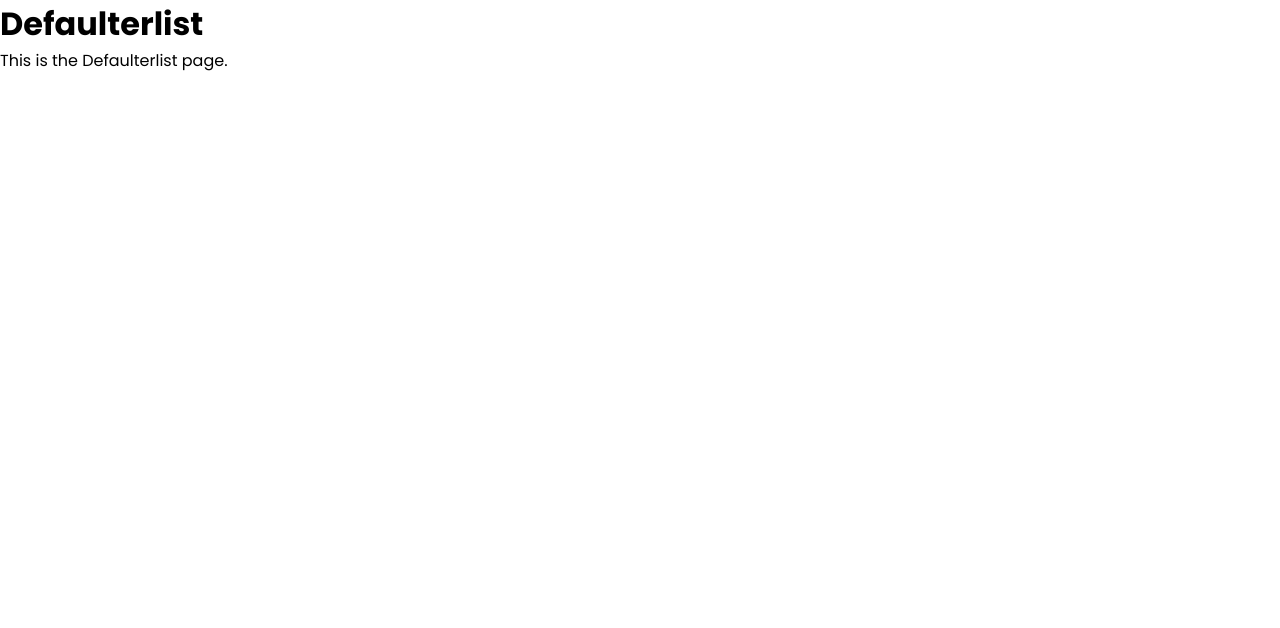
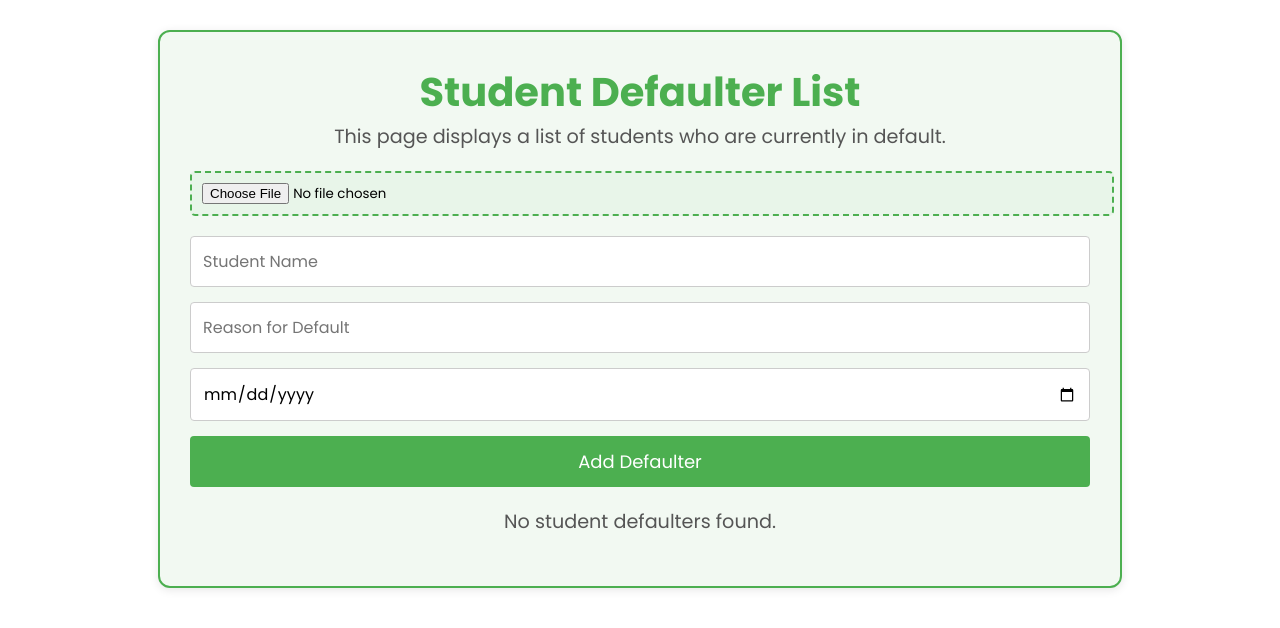
Before and after one commit to BronilKoli/Management, a React (Create React App) app in the folder frontend/: page /defaulterlist in a window 1280 px wide. Shown: the top 628 px of the page. Built offline with nearby package versions, Linux system fonts and the light colour scheme.

Commit message:
Defualter list modified css

```diff
--- a/frontend/package.json
+++ b/frontend/package.json
@@ -23,7 +23,8 @@
     "react-scripts": "5.0.1",
     "recharts": "^2.6.2",
     "redux": "^4.2.1",
-    "styled-components": "^5.3.10"
+    "styled-components": "^5.3.10",
+    "xlsx": "^0.18.5"
   },
   "scripts": {
     "start": "react-scripts start",
--- a/frontend/src/pages/admin/Defaulterlist.js
+++ b/frontend/src/pages/admin/Defaulterlist.js
@@ -1,10 +1,214 @@
-import React from 'react';
+import React, { useState } from 'react';
+import * as XLSX from 'xlsx'; // Import the xlsx library
 
 const Defaulterlist = () => {
+    const [defaulters, setDefaulters] = useState([]);
+    const [name, setName] = useState('');
+    const [reason, setReason] = useState('');
+    const [lastAction, setLastAction] = useState('');
+
+    const handleAddDefaulter = (e) => {
+        e.preventDefault();
+        if (name && reason && lastAction) {
+            const newDefaulter = {
+                id: defaulters.length + 1, // Simple ID generation
+                name,
+                reason,
+                lastAction,
+            };
+            setDefaulters([...defaulters, newDefaulter]);
+            setName('');
+            setReason('');
+            setLastAction('');
+        }
+    };
+
+    const handleFileUpload = (e) => {
+        const file = e.target.files[0];
+        if (file) {
+            const reader = new FileReader();
+            reader.onload = (event) => {
+                const data = new Uint8Array(event.target.result);
+                const workbook = XLSX.read(data, { type: 'array' });
+                const sheetName = workbook.SheetNames[0];
+                const worksheet = workbook.Sheets[sheetName];
+                const jsonData = XLSX.utils.sheet_to_json(worksheet);
+
+                const defaulterList = jsonData.map((item, index) => ({
+                    id: index + 1,
+                    name: item['Name'],           // Ensure your Excel column matches
+                    reason: item['Reason'],       // Ensure your Excel column matches
+                    lastAction: item['Date'],     // Ensure your Excel column matches
+                }));
+
+                setDefaulters(defaulterList);
+            };
+            reader.readAsArrayBuffer(file);
+        }
+    };
+
     return (
-        <div>
-            <h1>Defaulterlist</h1>
-            <p>This is the Defaulterlist page.</p>
+        <div className="defaulter-list-container">
+            <h1>Student Defaulter List</h1>
+            <p>This page displays a list of students who are currently in default.</p>
+
+            <input
+                type="file"
+                accept=".xlsx, .xls"
+                onChange={handleFileUpload}
+                className="file-upload"
+            />
+
+            <form onSubmit={handleAddDefaulter} className="defaulter-form">
+                <input
+                    type="text"
+                    placeholder="Student Name"
+                    value={name}
+                    onChange={(e) => setName(e.target.value)}
+                    required
+                    className="input-field"
+                />
+                <input
+                    type="text"
+                    placeholder="Reason for Default"
+                    value={reason}
+                    onChange={(e) => setReason(e.target.value)}
+                    required
+                    className="input-field"
+                />
+                <input
+                    type="date"
+                    placeholder="Last Action Date"
+                    value={lastAction}
+                    onChange={(e) => setLastAction(e.target.value)}
+                    required
+                    className="input-field"
+                />
+                <button type="submit" className="submit-button">Add Defaulter</button>
+            </form>
+
+            {defaulters.length > 0 ? (
+                <table className="defaulter-table">
+                    <thead>
+                        <tr>
+                            <th>ID</th>
+                            <th>Name</th>
+                            <th>Reason for Default</th>
+                            <th>Last Action Date</th>
+                        </tr>
+                    </thead>
+                    <tbody>
+                        {defaulters.map((defaulter) => (
+                            <tr key={defaulter.id}>
+                                <td>{defaulter.id}</td>
+                                <td>{defaulter.name}</td>
+                                <td>{defaulter.reason}</td>
+                                <td>{defaulter.lastAction}</td>
+                            </tr>
+                        ))}
+                    </tbody>
+                </table>
+            ) : (
+                <p>No student defaulters found.</p>
+            )}
+
+            <style>{`
+                .defaulter-list-container {
+                    max-width: 900px;
+                    margin: 30px auto;
+                    padding: 30px;
+                    border: 2px solid #4CAF50;
+                    border-radius: 12px;
+                    background-color: #f2f9f2;
+                    box-shadow: 0 2px 10px rgba(0, 0, 0, 0.1);
+                    font-family: Arial, sans-serif;
+                }
+
+                h1 {
+                    text-align: center;
+                    color: #4CAF50;
+                    font-size: 2.5em;
+                }
+
+                p {
+                    text-align: center;
+                    color: #555;
+                    font-size: 1.2em;
+                    margin-bottom: 20px;
+                }
+
+                .file-upload {
+                    margin-bottom: 20px;
+                    padding: 10px;
+                    border: 2px dashed #4CAF50;
+                    border-radius: 5px;
+                    background-color: #e8f5e9;
+                    width: 100%;
+                    cursor: pointer;
+                }
+
+                .defaulter-form {
+                    display: flex;
+                    flex-direction: column;
+                    gap: 15px;
+                    margin-bottom: 20px;
+                }
+
+                .input-field {
+                    padding: 12px;
+                    border: 1px solid #ccc;
+                    border-radius: 4px;
+                    font-size: 16px;
+                    transition: border 0.3s;
+                }
+
+                .input-field:focus {
+                    border-color: #4CAF50;
+                    outline: none;
+                }
+
+                .submit-button {
+                    padding: 12px;
+                    background-color: #4CAF50;
+                    color: white;
+                    border: none;
+                    border-radius: 4px;
+                    font-size: 18px;
+                    cursor: pointer;
+                    transition: background-color 0.3s;
+                }
+
+                .submit-button:hover {
+                    background-color: #45a049;
+                }
+
+                .defaulter-table {
+                    width: 100%;
+                    border-collapse: collapse;
+                    margin-top: 20px;
+                }
+
+                .defaulter-table th, .defaulter-table td {
+                    padding: 12px;
+                    border: 1px solid #ddd;
+                    text-align: left;
+                    transition: background-color 0.3s;
+                }
+
+                .defaulter-table th {
+                    background-color: #4CAF50;
+                    color: white;
+                }
+
+                .defaulter-table tr:hover {
+                    background-color: #f1f1f1;
+                }
+
+                .defaulter-table th:first-child,
+                .defaulter-table td:first-child {
+                    width: 50px; /* Adjust ID column width */
+                }
+            `}</style>
         </div>
     );
 };
```
Also changed, not shown: 1 other file (tests, documents, lock files or other folders).
